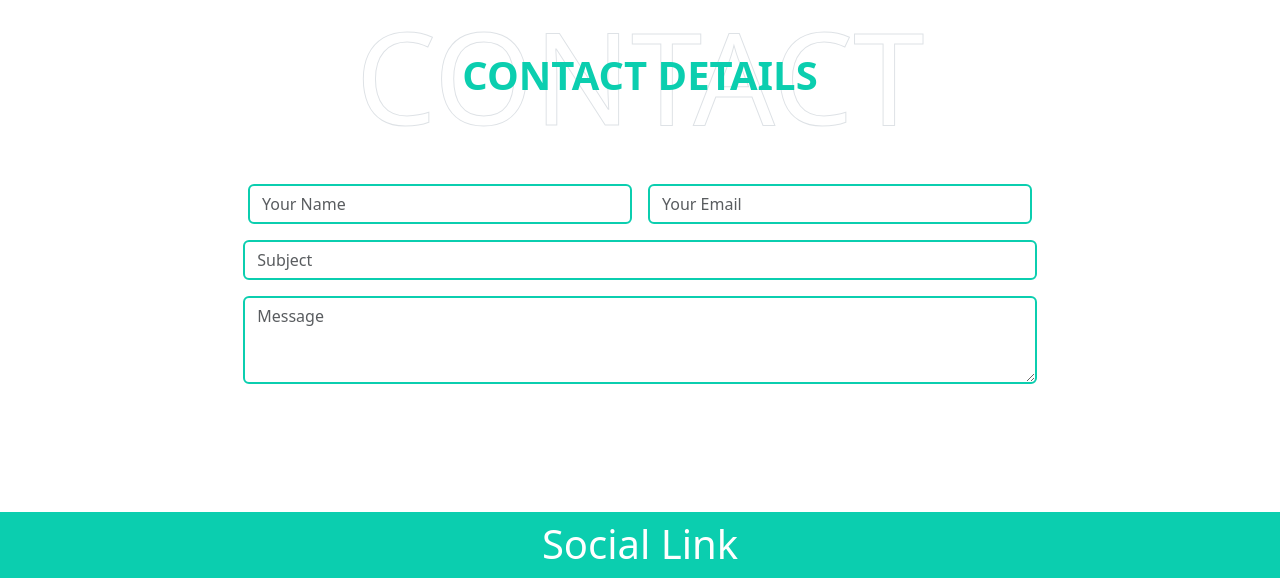
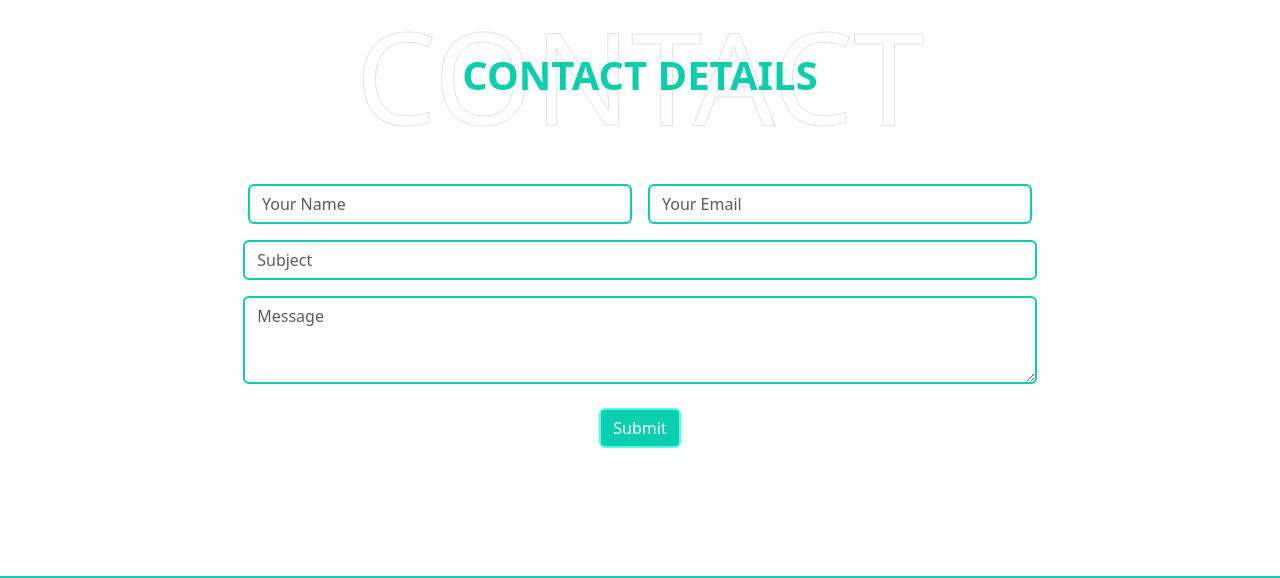
Before and after one commit to Kamil1300/My-Portfolio-1, a plain HTML site: page index.html in a window 1280 px wide. Shown: the part 4803-5381 px from the top of the page. Drawn offline with nearby package versions, Linux system fonts and the light colour scheme.

Commit message:
Add Submit button

```diff
--- a/index.html
+++ b/index.html
@@ -267,6 +267,9 @@
                 <textarea class="form-control" id="exampleFormControlTextarea1" placeholder="Message"
                     rows="3"></textarea>
             </div>
+            <div class="hero-btn mt-4 d-flex justify-content-center align-items-center">
+                <button type="button" class="btn">Submit</button>
+            </div>
         </div>
     </section>
     <!--End contact-->
```
